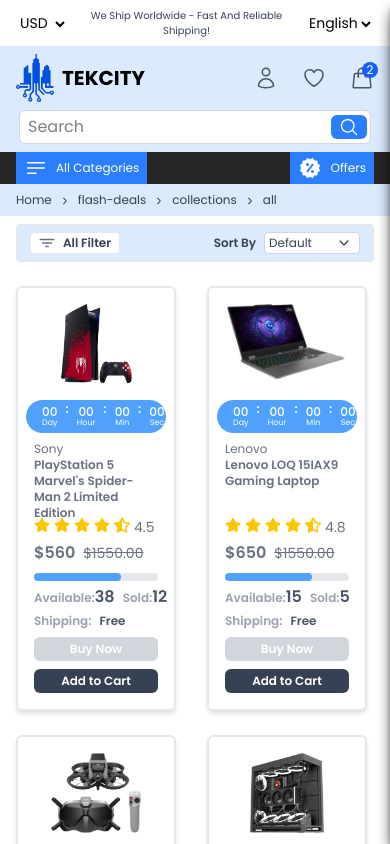
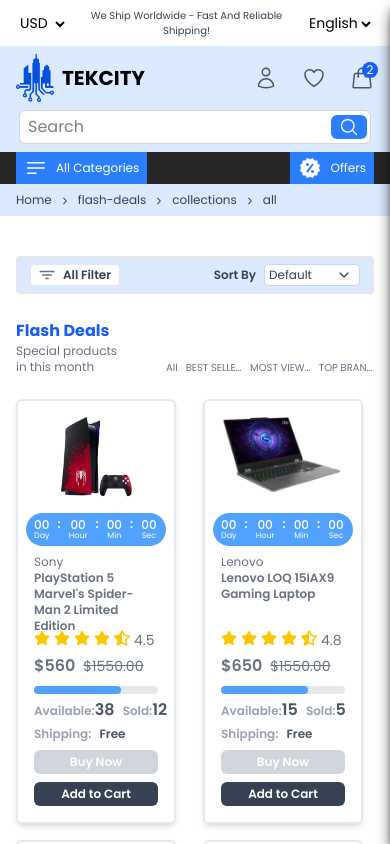
Before and after one commit to muhammadh03/front, a React (Vite) app: page /flash-deals/collections/all in a window 390 px wide. Shown: the top 844 px of the page. Built offline with nearby package versions, Linux system fonts and the light colour scheme.

Commit message:
login and register page updated

```diff
--- a/src/Components/Products/FlashDeals.jsx
+++ b/src/Components/Products/FlashDeals.jsx
@@ -7,25 +7,32 @@
 
 const FlashDeals = ({ flashDeals, addToCart }) => {
 
-    const [isButtonDisabled, setIsButtonDisabled] = useState(false);
+    // const [isButtonDisabled, setIsButtonDisabled] = useState(false);
+    const [disabledButtons, setDisabledButtons] = useState({});
 
     // const navigate = useNavigate();
 
-    const handleAddToCart = (e) => {
+    const handleAddToCart = (e, flashDealsId, flashDeals) => {
 
         e.preventDefault();
         e.stopPropagation();
 
         addToCart(flashDeals);
 
-        setIsButtonDisabled(true);
+        setDisabledButtons((prev) => ({
+            ...prev,
+            [flashDealsId]: true
+        }));
 
         setTimeout(() => {
             toast.success("Product added to cart", {
                 duration: 1000,
             });
 
-            setIsButtonDisabled(false);
+            setDisabledButtons((prev) => ({
+                ...prev,
+                [flashDealsId]: false
+            }));
         }, 500);
     };
 
@@ -37,34 +44,54 @@
     // }
 
     return (
+        <div>
+            <div className='flex items-center justify-between'>
+                <div>
+                    <h1 className='text-base md:text-2xl font-bold text-blue-600'>
+                        Flash Deals
+                    </h1>
+                    <p className='w-28 md:w-auto text-xs md:text-base text-gray-500 '>
+                        Special products in this month
+                    </p>
+                </div>
+
+                <div className='w-52 md:w-auto flex gap-2 md:gap-4 mt-10.5 md:mt-8 text-[10px] md:text-base text-gray-500'>
+                    <Link to="/flash-deals/collections/all" className='hover:text-blue-600'>All</Link>
+                    <Link to="/flash-deals/collections/all" className='hover:text-blue-600 truncate'>BEST SELLERS</Link>
+                    <Link to="/flash-deals/collections/all" className='hover:text-blue-600 truncate'>MOST VIEWED</Link>
+                    <Link to="/flash-deals/collections/all" className='hover:text-blue-600 truncate'>TOP BRANDS</Link>
+                </div>
+            </div>
+            <div className='grid grid-cols-2 md:grid-cols-3 lg:grid-cols-4 gap-4 md:gap-6 mt-6'>
+                {flashDeals.map((flashDeal) => (
                     <Link
-            to={`/product/${flashDeals._id}`}
-            onClick={() => updateRecentlyViewed(flashDeals)}
-            className="w-[10rem] md:w-56 lg:w-[17.4rem] h-auto border-2 border-gray-200 hover:border-blue-200 rounded-md shadow-md hover:shadow-blue-300 hover:shadow-2xl overflow-hidden transform transition duration-300 hover:scale-105"
-        >
+                        to={`/product/${flashDeal._id}`}
+                        onClick={() => updateRecentlyViewed(flashDeal)}
+                        key={flashDeal._id}
+                        className=" w-[10rem] md:w-56 lg:w-[17.4rem] h-auto border-2 border-gray-200 hover:border-blue-200 rounded-md shadow-md hover:shadow-blue-300 hover:shadow-2xl overflow-hidden transform transition duration-300 hover:scale-105">
                         <div className="flex flex-col items-center pt-4 px-2">
                             {/* Image */}
                             <div>
-                    <img src={flashDeals.image} alt="" className="h-[5rem] md:h-[10rem]" />
+                                <img src={flashDeal.image} alt="" className="h-[5rem] md:h-[10rem]" />
                             </div>
 
                             {/* Countdown */}
-                <div className="w-full md:w-auto flex items-center gap-2 bg-blue-400 text-white text-xs md:text-base rounded-full py-1 px-4 md:px-5 lg:px-8 mt-4">
+                            <div className="w-full md:w-auto flex items-center gap-2 bg-blue-400 text-white text-xs md:text-base rounded-full py-1 px-2 md:px-5 lg:px-8 mt-4">
                                 <span className="flex flex-col">
                                     <span className="font-medium">00</span>
                                     <span className="text-[0.5rem] md:text-xs -mt-[0.1rem] md:-mt-1">Day</span>
                                 </span>
-                    <span className="-mt-4 font-semibold">:</span>
+                                <span className="-mt-3 md:-mt-4 font-semibold">:</span>
                                 <span className="flex flex-col items-center">
                                     <span className="font-medium">00</span>
                                     <span className="text-[0.5rem] md:text-xs -mt-[0.1rem] md:-mt-1">Hour</span>
                                 </span>
-                    <span className="-mt-4 font-semibold">:</span>
+                                <span className="-mt-3 md:-mt-4 font-semibold">:</span>
                                 <span className="flex flex-col items-center">
                                     <span className="font-medium">00</span>
                                     <span className="text-[0.5rem] md:text-xs -mt-[0.1rem] md:-mt-1">Min</span>
                                 </span>
-                    <span className="-mt-4 font-semibold">:</span>
+                                <span className="-mt-3 md:-mt-4 font-semibold">:</span>
                                 <span className="flex flex-col items-center">
                                     <span className="font-medium">00</span>
                                     <span className="text-[0.5rem] md:text-xs -mt-[0.1rem] md:-mt-1">Sec</span>
@@ -76,13 +103,13 @@
                             {/* Product Brand */}
                             <div>
                                 <h1 className="text-xs text-gray-500">
-                        {flashDeals.brand}
+                                    {flashDeal.brand}
                                 </h1>
                             </div>
                             {/* Product Title */}
                             <div className="h-14 md:h-20 lg:h-14">
                                 <h1 className="text-xs md:text-base font-semibold text-gray-500">
-                        {flashDeals.title}
+                                    {flashDeal.title}
                                 </h1>
                             </div>
 
@@ -95,7 +122,7 @@
                                     <FaStar className="text-yellow-400" />
                                     <FaStarHalfAlt className="text-yellow-400" />
                                     <span className="text-sm text-gray-500">
-                            {flashDeals.rating}
+                                        {flashDeal.rating}
                                     </span>
                                 </span>
                             </div>
@@ -103,7 +130,7 @@
                             {/* Product Price */}
                             <div className="flex items-center gap-2 mt-1">
                                 <span className="text-base md:text-lg font-semibold text-gray-500">
-                        ${flashDeals.price}
+                                    ${flashDeal.price}
                                 </span>
                                 <span className="text-sm text-gray-500 line-through">
                                     $1550.00
@@ -124,13 +151,13 @@
                                 <span className="text-xs font-semibold text-gray-400">
                                     Available:
                                     <span className="text-base font-semibold text-gray-600">
-                            {flashDeals.available}
+                                        {flashDeal.available}
                                     </span>
                                 </span>
                                 <span className="text-xs font-semibold text-gray-400">
                                     Sold:
                                     <span className="text-base font-semibold text-gray-600">
-                            {flashDeals.sold}
+                                        {flashDeal.sold}
                                     </span>
                                 </span>
                             </div>
@@ -154,15 +181,18 @@
                                     Buy Now
                                 </button>
                                 <button
-                        disabled={isButtonDisabled}
-                        onClick={handleAddToCart}
-                        className={`w-full text-xs md:text-sm font-semibold text-white bg-gray-700  px-2 py-1 cursor-pointer rounded-md ${isButtonDisabled ? "cursor-not-allowed opacity-50" : "hover:bg-gray-600"}`}
+                                    disabled={disabledButtons[flashDeal._id] === true}
+                                    onClick={(e) => handleAddToCart(e, flashDeal._id, flashDeal)}
+                                    className={`w-full text-xs md:text-sm font-semibold text-white bg-gray-700  px-2 py-1 cursor-pointer rounded-md ${disabledButtons[flashDeal._id] ? "cursor-not-allowed opacity-50" : "hover:bg-gray-600"}`}
                                 >
-                        {isButtonDisabled ? 'Adding...' : 'Add to Cart'}
+                                    {disabledButtons[flashDeal._id] === true ? 'Adding...' : 'Add to Cart'}
                                 </button>
                             </div>
                         </div>
                     </Link>
+                ))}
+            </div>
+        </div>
     )
 }
 
--- a/src/Pages/FlashDealsCollection.jsx
+++ b/src/Pages/FlashDealsCollection.jsx
@@ -5,7 +5,6 @@
 
 // import { updateRecentlyViewed } from '../Utils/recentlyViewed';
 import BreadCrumbs from '../Components/Common/BreadCrumbs';
-import FilterSidebar from '../Components/Products/FilterSidebar';
 import FlashDeals from '../Components/Products/FlashDeals';
 import SortOptions from '../Components/Products/SortOptions';
 import AdvanceFilter from '../Components/Products/AdvanceFilter';
@@ -112,12 +111,7 @@
                     </div>
                 </div>
 
-                <div className='container mx-auto'>
-                    {/* Filter Sidebar */}
-                    {/* <div className='hidden md:block md:w-[25%] lg:w-[20%]'>
-                    <FilterSidebar />
-                </div> */}
-
+                <div className='container mx-auto mt-8'>
                     {/* Flash Deals */}
                     <div className='w-full'>
                         <div className='flex items-center justify-between text-gray-700 border-2 border-gray-200 py-1.5 lg:py-2 px-3 lg:px-4 bg-blue-100 rounded-sm'>
@@ -140,17 +134,8 @@
                                 <SortOptions />
                             </div>
                         </div>
-                        <div className='grid grid-cols-2 md:grid-cols-3 lg:grid-cols-4 gap-6 lg:gap-8 mt-6'>
-                            {/* {flashDealsDetails.map((product) => (
-                            <FlashDeals key={product._id} product={product} />
-                        ))} */}
-                            {flashDealsDetails.map((flashDeals) => (
-                                <FlashDeals
-                                    key={flashDeals._id}
-                                    flashDeals={flashDeals}
-                                    addToCart={addToCart}
-                                />
-                            ))}
+                        <div className='mt-6'>
+                            <FlashDeals key={flashDealsDetails._id} flashDeals={flashDealsDetails} addToCart={addToCart} />
                         </div>
                     </div>
                 </div>
--- a/src/Pages/Login.jsx
+++ b/src/Pages/Login.jsx
@@ -18,8 +18,8 @@
                 </button>
             </div> */}
             {/* {close && */}
-            <div className='mx-auto h-screen flex items-center justify-center'>
-                <div className='w-1/3 flex flex-col gap-4 bg-white text-gray-500 py-4 px-6 rounded-sm shadow-xl shadow-gray-400 border-2 border-blue-200'>
+            <div className='mx-auto lg:h-screen flex items-center justify-center'>
+                <div className='w-full md:w-1/2 lg:w-1/3 flex flex-col gap-4 bg-white text-gray-500 py-4 px-6 rounded-sm shadow-xl shadow-gray-400 border-2 border-blue-200'>
                     <div className='text-center'>
                         <h1 className='text-2xl text-blue-400 font-semibold tracking-wide'>LOGIN</h1>
                     </div>
--- a/src/Pages/Register.jsx
+++ b/src/Pages/Register.jsx
@@ -4,8 +4,8 @@
 const Register = () => {
     return (
         <div className='bg-black/70 fixed top-0 left-0 w-full'>
-            <div className='mx-auto h-screen flex items-center justify-center'>
-                <div className='w-1/3 flex flex-col gap-6 bg-white text-gray-500 py-4 px-6 rounded-sm shadow-xl shadow-gray-400 border-2 border-blue-200'>
+            <div className='mx-auto lg:h-screen flex items-center justify-center'>
+                <div className='w-full md:w-1/2 lg:w-1/3 flex flex-col gap-6 bg-white text-gray-500 py-4 px-6 rounded-sm shadow-xl shadow-gray-400 border-2 border-blue-200'>
                     <div className='text-center'>
                         <h1 className='text-2xl text-blue-400 font-semibold tracking-wide'>REGISTER</h1>
                     </div>
```
Also changed, not shown: src/Components/Common/SearchBar.jsx (+27 -7 lines), src/Pages/Home.jsx (+1 -27 lines). Lines whose indentation alone changed are shown as unchanged.
